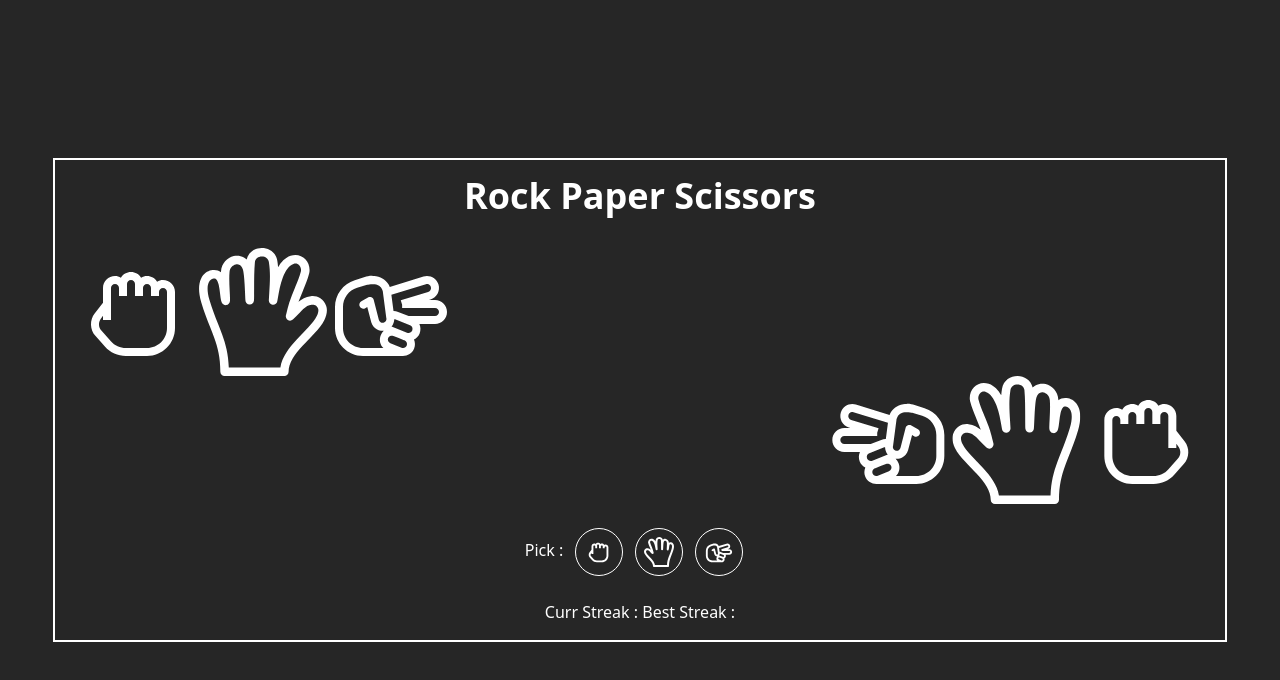
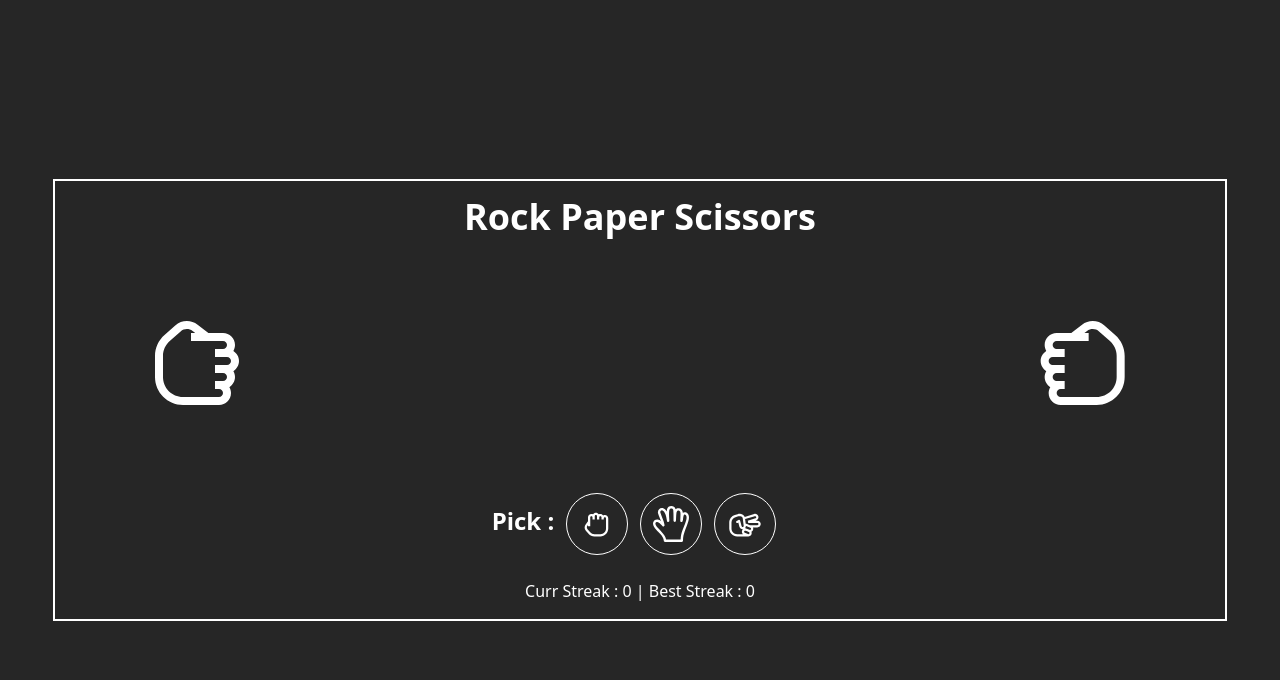
Before and after one commit to VikingForcee/mini-game-1, a React (Vite) app: page / in a window 1280 px wide. Shown: the top 680 px of the page. Built offline with nearby package versions, Linux system fonts and the light colour scheme.

Commit message:
Completed the Rock Game

```diff
--- a/src/Components/RockPaperGame.jsx
+++ b/src/Components/RockPaperGame.jsx
@@ -1,40 +1,83 @@
 import { LiaHandRock } from "react-icons/lia";
 import { LiaHandScissors } from "react-icons/lia";
 import { RxHand } from "react-icons/rx";
+import { useState } from "react";
 
 function RockPaperGame(){
+
+    const [currScore, setCurrScore] = useState(0);
+    const [bestStreak, setBestStreak] = useState(0);
+    const options = ["Rock", "Paper", "Scissor"];
+    var cpuPick
+    const cpuPickFnc = () => {
+        cpuPick = options[Math.floor(Math.random() * options.length)];
+    }
+
+    const [playerInd, setPlayerInd] = useState(0);
+    const [computerInd, setComputerInd] = useState(0);
+
+    const playerPick = [
+        <LiaHandRock className="transform rotate-90"/>,
+        <RxHand className="transform scale-x-[-1]"/>,
+        <LiaHandScissors />
+    ]
+
+    const computerPick = [
+        <LiaHandRock className="transform rotate-90"/>,
+        <RxHand className="transform scale-x-[-1]"/>,
+        <LiaHandScissors />
+    ]
+
+    const game = (x) => {
+        cpuPickFnc();
+        if(x === "Rock") setPlayerInd(0);
+        else if(x === "Paper") setPlayerInd(1);
+        else setPlayerInd(2);
+
+        if(cpuPick === "Rock") setComputerInd(0);
+        else if(cpuPick === "Paper") setComputerInd(1);
+        else setComputerInd(2);
+
+        // Winning
+        if((x === "Rock" && cpuPick === "Scissor") || (x === "Paper" && cpuPick === "Rock") || (x === "Scissor" && cpuPick === "Paper")) setCurrScore(currScore+1);
+
+        // Losing
+        else if((x === "Rock" && cpuPick === "Paper")|| (x === "Paper" && cpuPick === "Scissor") || (x === "Scissor" && cpuPick === "Rock")){
+            setBestStreak(Math.max(bestStreak, currScore));
+            setCurrScore(0);
+        }
+
+        // For Tie we keep the score constant
+    }
+
     return(
         <>
             <main className="text-white p-4">
                 <h1 className="text-center text-4xl font-bold mb-8">Rock Paper Scissors</h1>
-                <div className="mb-6">
+                <div className="flex mb-16 mx-16 mt-16">
                     <div className="flex w-full text-9xl">
-                        <LiaHandRock className=""/>
-                        <RxHand className="transform scale-x-[-1]"/>
-                        <LiaHandScissors />
+                        <span key={playerInd}>{playerPick[playerInd]}</span>
                     </div>
                     <div className="flex w-full text-9xl transform scale-x-[-1]">
-                        <LiaHandRock className=""/>
-                        <RxHand className="transform scale-x-[-1]"/>
-                        <LiaHandScissors />
+                        <span key={computerInd}>{computerPick[computerInd]}</span>
                     </div>
                 </div>
 
                 <div className="flex text-center mb-6 justify-center">
-                    <h1 className="mt-2.5 mr-3">Pick :</h1>
-                    <button className="text-3xl bg-neutral-800 rounded-3xl p-2 mr-3 border-1 hover:bg-neutral-900">
+                    <h1 className="mt-3 mr-3 text-2xl font-semibold">Pick :</h1>
+                    <button onClick={() => game("Rock")} className="text-4xl bg-neutral-800 rounded-4xl p-3 mr-3 border-1 hover:bg-neutral-900">
                         <LiaHandRock />
                     </button>
-                    <button className="text-3xl bg-neutral-800 rounded-3xl p-2 mr-3 border-1 hover:bg-neutral-900">
+                    <button onClick={() => game("Paper")} className="text-4xl bg-neutral-800 rounded-4xl p-3 mr-3 border-1 hover:bg-neutral-900">
                         <RxHand />
                     </button>
-                    <button className="text-3xl bg-neutral-800 rounded-3xl p-2 mr-3 border-1 hover:bg-neutral-900">
+                    <button onClick={() => game("Scissor")} className="text-4xl bg-neutral-800 rounded-4xl p-3 mr-3 border-1 hover:bg-neutral-900">
                         <LiaHandScissors />
                     </button>
                 </div>
 
                 <div className="text-center">
-                    Curr Streak : {} Best Streak : {}
+                    Curr Streak : {currScore} | Best Streak : {bestStreak}
                 </div>
             </main>
         </>
```
